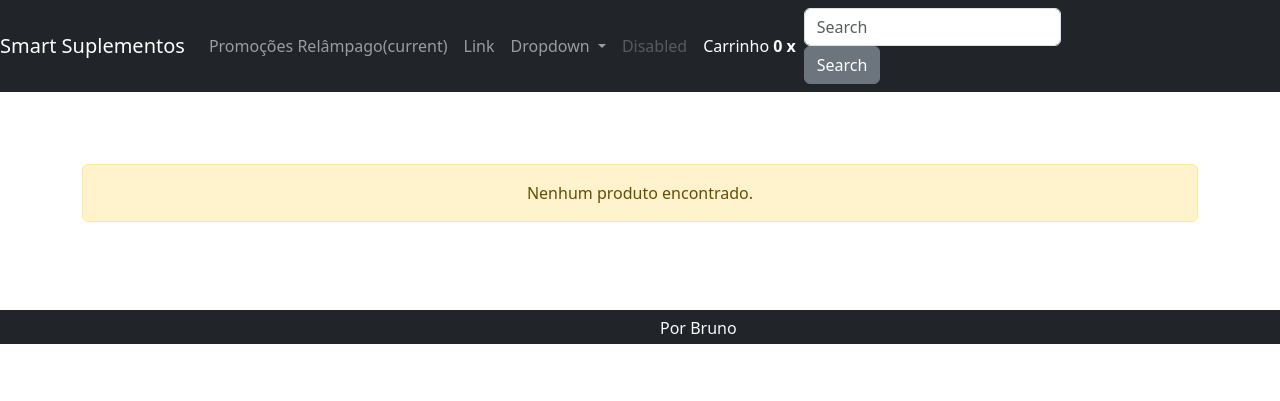
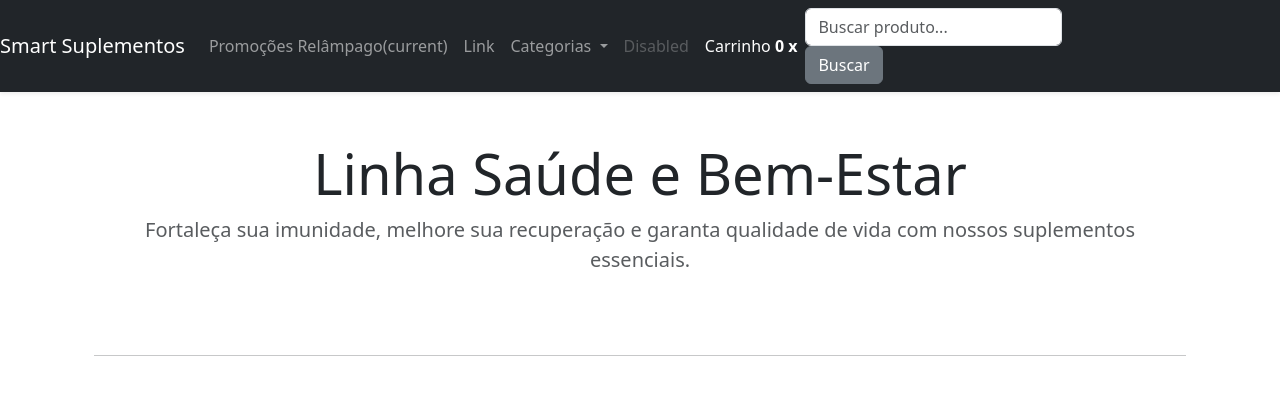
Before and after one commit to BrunoBiazon/loja-suplementos, a Django app: page /saude/ in a window 1280 px wide. Shown: the top 401 px of the page. Before the commit the page ends 344 px from the top, so only its background shows below. Run offline with Django 5.2, Linux system fonts and the light colour scheme; data that the repository does not hold is empty; some libraries are stand-ins or nearby versions.

Commit message:
Direcionamento para url de cada categoria na página principal, ajuste na nav e adição de featurette no template saude

```diff
--- a/produto/templates/produto/saude.html
+++ b/produto/templates/produto/saude.html
@@ -1,7 +1,53 @@
 {% extends 'base.html' %}
 {% load filtros %}
+{% load static %}
+{% block conteudo %}
 
-{% block conteudo %}
+
+<div class="container mt-5 mb-5">
+
+    <div class="text-center mb-5 pb-3">
+        <h1 class="display-4 font-weight-bold">Linha Saúde e Bem-Estar</h1>
+        <p class="lead text-muted">Fortaleça sua imunidade, melhore sua recuperação e garanta qualidade de vida com nossos suplementos essenciais.</p>
+    </div>
+
+    <hr class="featurette-divider mb-5">
+
+    <div class="row featurette d-flex align-items-center mb-5">
+        <div class="col-md-7">
+            <h2 class="featurette-heading font-weight-bold">Multivitamínico. <span class="text-muted">A base de tudo.</span></h2>
+            <p class="lead mt-3">Preencha as lacunas da sua dieta. O Multivitamínico fornece o complexo completo de vitaminas e minerais essenciais para manter seu metabolismo acelerado, melhorar a energia diária e garantir que seu corpo funcione 100%.</p>
+        </div>
+        <div class="col-md-4">
+            <img class="img-fluid mx-auto imagem-destaque" src="{% static 'assets/custom/img/multi.png' %}" alt="Multivitamínico">
+        </div>
+    </div>
+
+    <hr class="featurette-divider mb-5">
+
+    <div class="row featurette d-flex align-items-center mb-5">
+        <div class="col-md-7 order-md-2">
+            <h2 class="featurette-heading font-weight-bold">Óleo de Peixe. <span class="text-muted">Coração e articulações.</span></h2>
+            <p class="lead mt-3">Rico em Ômega 3 (EPA e DHA), é vital para a saúde cardiovascular e função cerebral. Além disso, possui uma poderosa ação anti-inflamatória que ajuda na lubrificação das articulações de quem treina pesado.</p>
+        </div>
+        <div class="col-md-3 order-md-1">
+            <img class="img-fluid mx-auto imagem-destaque" src="{% static 'assets/custom/img/fishOil.png' %}" alt="Óleo de Peixe Ômega 3">
+        </div>
+    </div>
+
+    <hr class="featurette-divider mb-5">
+
+    <div class="row featurette d-flex align-items-center mb-5">
+        <div class="col-md-7">
+            <h2 class="featurette-heading font-weight-bold">Vitamina C. <span class="text-muted">Imunidade blindada.</span></h2>
+            <p class="lead mt-3">Um antioxidante implacável. A Vitamina C protege suas células contra os radicais livres gerados no treino intenso, evita a queda da imunidade e é um componente fundamental para a produção natural de colágeno pelo corpo.</p>
+        </div>
+        <div class="col-md-3 ">
+            <img class="img-fluid mx-auto imagem-destaque" src="{% static 'assets/custom/img/vitaminaC.png' %}" alt="Vitamina C">
+        </div>
+    </div>
+
+</div>
 
 <div class="row">
     <div class="col-lg-12">
--- a/templates/parciais/head.html
+++ b/templates/parciais/head.html
@@ -2,4 +2,4 @@
 <meta charset="utf-8">
 <meta name="viewport" content="width=device-width, initial-scale=1, shrink-to-fit=no">
 <link rel="stylesheet" href="{% static 'assets/bootstrap/css/bootstrap.css' %}">
-<link rel="stylesheet" href="{% static 'assets/custom/css/style.css' %}?v=1.3">
+<link rel="stylesheet" href="{% static 'assets/custom/css/style.css' %}?v=1.4">
--- a/templates/parciais/nav.html
+++ b/templates/parciais/nav.html
@@ -1,6 +1,6 @@
 {% load static %}
 
-<nav class="navbar navbar-dark bg-dark navbar-expand-lg">
+<nav class="navbar navbar-dark bg-dark navbar-expand-lg sticky-top shadow-sm">
     <a class="navbar-brand" href="{% url 'produto:lista' %}">Smart Suplementos</a>
     <button class="navbar-toggler" type="button" data-toggle="collapse" data-target="#navbarSupportedContent"
         aria-controls="navbarSupportedContent" aria-expanded="false" aria-label="Toggle navigation">
@@ -18,13 +18,14 @@
             <li class="nav-item dropdown">
                 <a class="nav-link dropdown-toggle" href="#" id="navbarDropdown" role="button"
                     data-toggle="dropdown" aria-haspopup="true" aria-expanded="false">
-                        Dropdown
+                    Categorias
                 </a>
                 <div class="dropdown-menu" aria-labelledby="navbarDropdown">
-                        <a class="dropdown-item" href="#">Action</a>
-                        <a class="dropdown-item" href="#">Another action</a>
+                    <a class="dropdown-item" href="{% url 'produto:whey' %}">Whey Protein</a>
+                    <a class="dropdown-item" href="{% url 'produto:creatina' %}">Creatina</a>
+                    <a class="dropdown-item" href="{% url 'produto:saude' %}">Saúde</a>
                     <div class="dropdown-divider"></div>
-                        <a class="dropdown-item" href="#">Something else here</a>
+                    <a class="dropdown-item" href="{% url 'produto:snakes' %}">Snacks</a>
                 </div>
             </li>
             <li class="nav-item">
@@ -32,11 +33,11 @@
             </li>
             <li class="nav-item">
                 <a class="nav-link nav-cart-link active" href="{% url 'produto:carrinho' %}">
-                        <span href="{% url 'produto:carrinho' %}" class="nav-cart-text mr-1">
+                    <span class="nav-cart-text mr-1">
                         Carrinho
                     </span>
                     <span class="nav-cart-count mr-1">
-                            <strong>{{ total_itens_carrinho}} x</strong>
+                        <strong>{{ total_itens_carrinho }} x</strong>
                     </span>
                     <span class="nav-cart-icon mr-2">
                         <i class="fas fa-shopping-cart"></i>
@@ -45,8 +46,8 @@
             </li>
         </ul>
         <form class="form-inline my-2 my-lg-0">
-                <input class="form-control mr-sm-2" type="search" placeholder="Search" aria-label="Search">
-                <button class="btn btn-secondary my-2 my-sm-0" type="submit">Search</button>
+            <input class="form-control mr-sm-2" type="search" placeholder="Buscar produto..." aria-label="Search">
+            <button class="btn btn-secondary my-2 my-sm-0" type="submit">Buscar</button>
         </form>
     </div>
 </nav>
```
Also changed, not shown: produto/templates/produto/lista.html (+8 -9 lines). Lines whose indentation alone changed are shown as unchanged.
